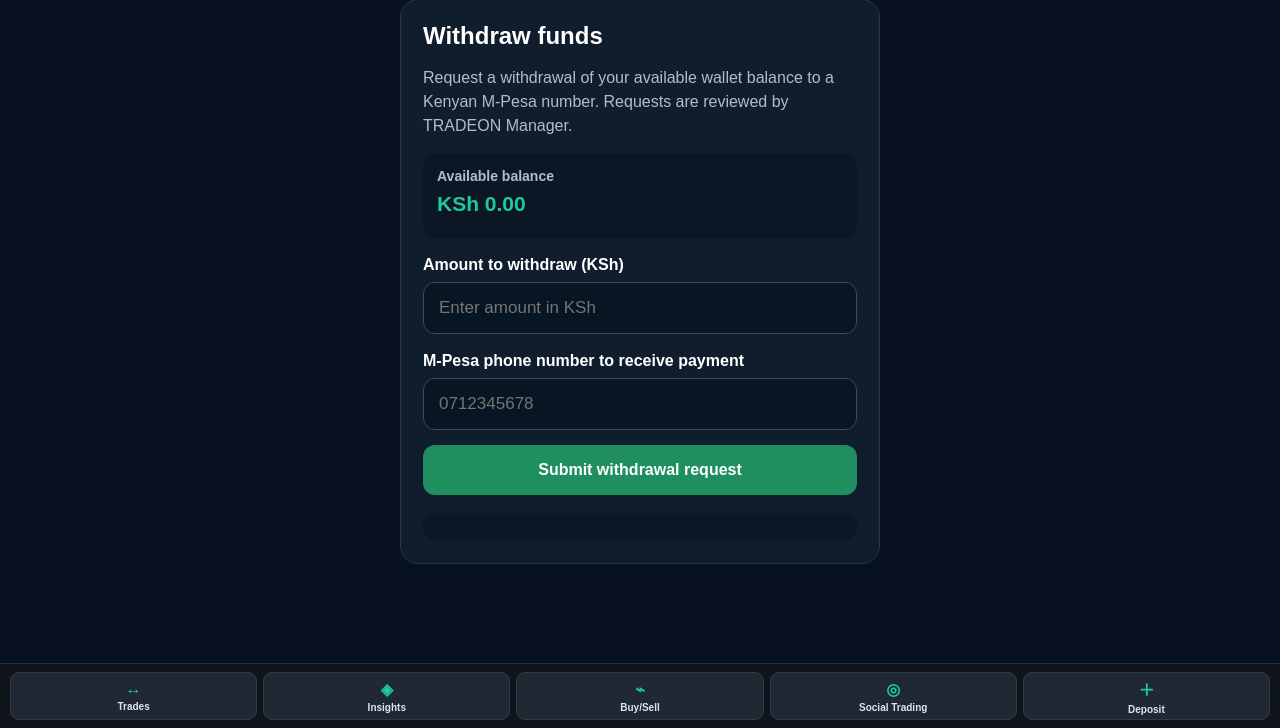
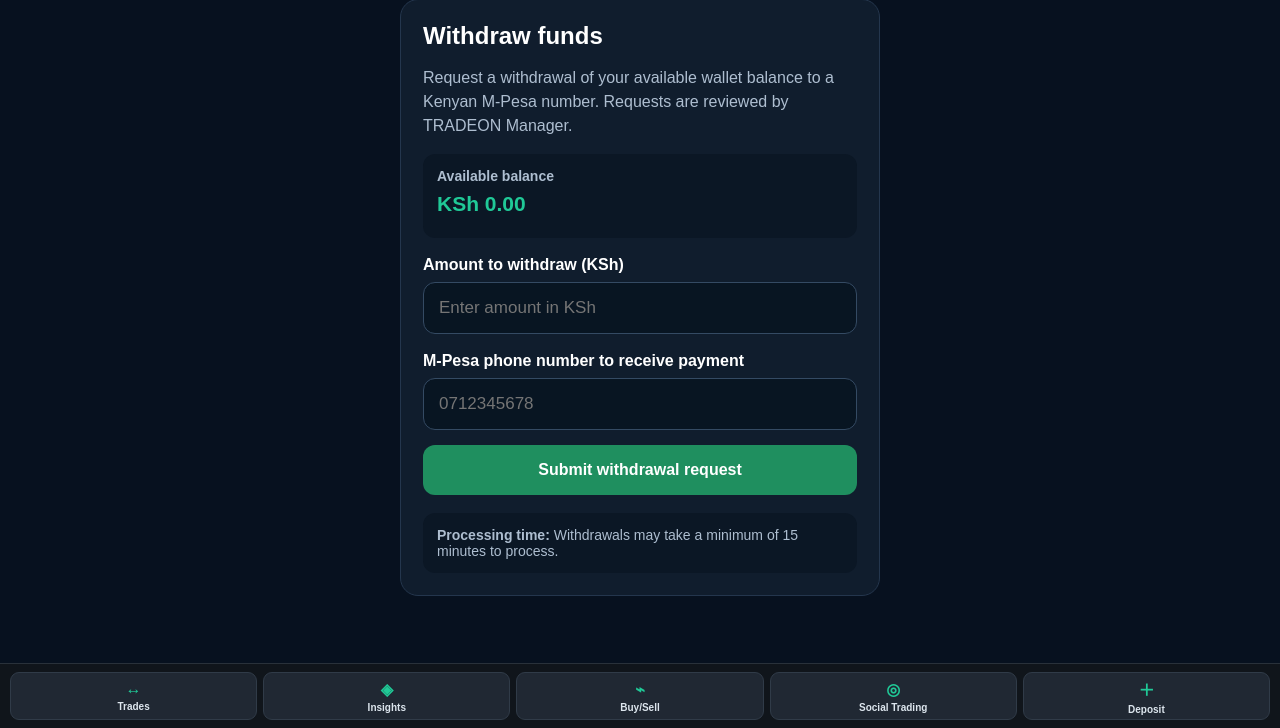
Before and after one commit to maishrobert274-web/TRADEon, a Python web app: template templates/withdraw.html in a window 1280 px wide. Shown: the part 72-800 px from the top of the page. Run offline with Jinja, Linux system fonts and the light colour scheme; the template is opened without the code that fills it, so the values that code supplies are empty.

Commit message:
Show minimum 15-minute withdrawal processing time

```diff
--- a/templates/withdraw.html
+++ b/templates/withdraw.html
@@ -9,7 +9,7 @@
 <form method="post"><label for="amount">Amount to withdraw (KSh)</label><input id="amount" name="amount" type="number" min="0.01" max="{{ balance }}" step="0.01" placeholder="Enter amount in KSh" value="{{ amount }}" required>
 <label for="phone">M-Pesa phone number to receive payment</label><input id="phone" name="phone" type="tel" inputmode="tel" placeholder="0712345678" value="{{ phone }}" required>
 <button class="main" type="submit">Submit withdrawal request</button></form>
-<div class="note"></div>
+<div class="note"><b>Processing time:</b> Withdrawals may take a minimum of 15 minutes to process.</div>
 </div>
 {% if history %}<div class="card" style="margin-top:16px"><h2>Withdrawal history</h2><div class="scroll"><table><tr><th>Amount</th><th>M-Pesa</th><th>Status</th><th>Date</th></tr>{% for item in history %}<tr><td>KSh {{ '%.2f'|format(item[0]) }}</td><td>{{ item[1] }}</td><td>{{ item[2] }}</td><td>{{ item[3] }}</td></tr>{% endfor %}</table></div></div>{% endif %}
 </div><nav class="bottom-nav" aria-label="Main sections"><a href="/trades"><span>↔</span>Trades</a><a href="/signals"><span>◈</span>Insights</a><a href="/trade"><span>⌁</span>Buy/Sell</a><a href="/social-trading"><span>◎</span>Social Trading</a><a href="/deposit"><span>＋</span>Deposit</a></nav></body></html>
```
